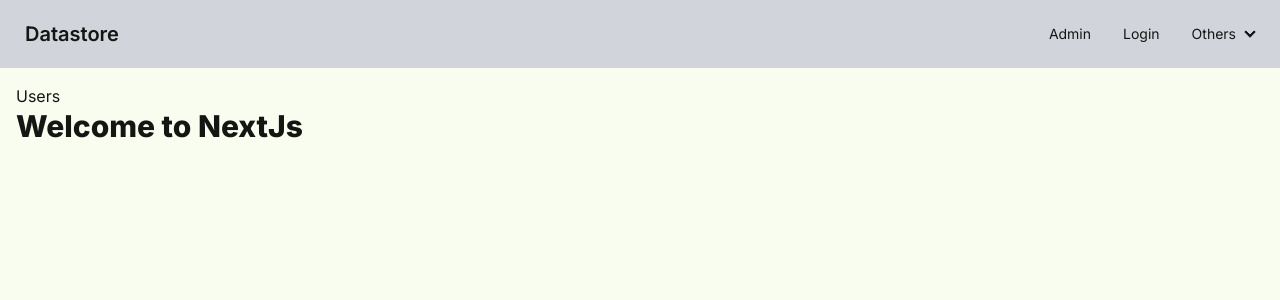
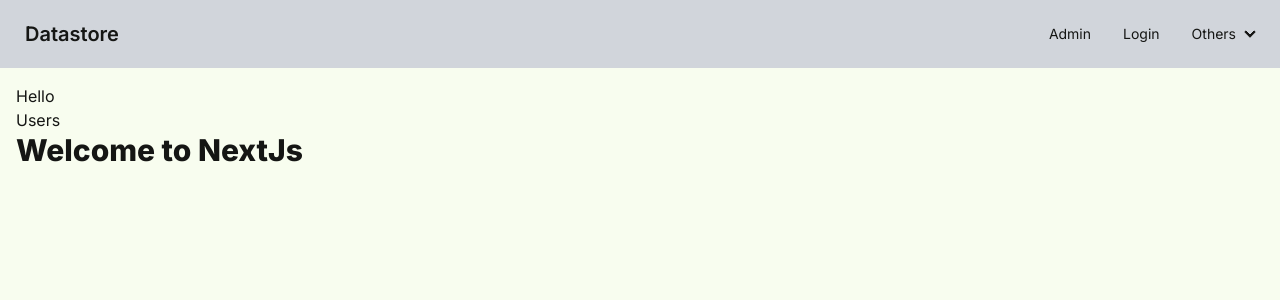
Before and after one commit to LeonelKero/next-app, a Next.js app: page / in a window 1280 px wide. Shown: the top 300 px of the page. Built offline with nearby package versions, Linux system fonts and the light colour scheme; no server answers.

Commit message:
Access session on server side

```diff
--- a/app/api/auth/[...nextauth]/route.ts
+++ b/app/api/auth/[...nextauth]/route.ts
@@ -1,13 +1,15 @@
 import NextAuth from "next-auth";
 import GoogleProvider from 'next-auth/providers/google';
 
-const handler = NextAuth({
+export const authOptions = {
     providers: [
         GoogleProvider({
             clientId: process.env.GOOGLE_CLIENT_ID!,
             clientSecret: process.env.GOOGLE_CLIENT_SECRET!
         })
     ]
-})
+}
+
+const handler = NextAuth(authOptions)
 
 export { handler as GET, handler as POST };
--- a/app/page.tsx
+++ b/app/page.tsx
@@ -1,8 +1,13 @@
+import { getServerSession } from "next-auth";
 import Link from "next/link";
+import { authOptions } from "./api/auth/[...nextauth]/route";
 
-export default function Home() {
+export default async function Home() {
+  const session = await getServerSession(authOptions);
+
   return (
     <main>
+      <section>Hello {session && <span>{session.user?.name}</span>}</section>
       <section>
         <Link href={"/users"}>Users</Link>
       </section>
```
Also changed, not shown: 1 other file (tests, documents, lock files or other folders).
